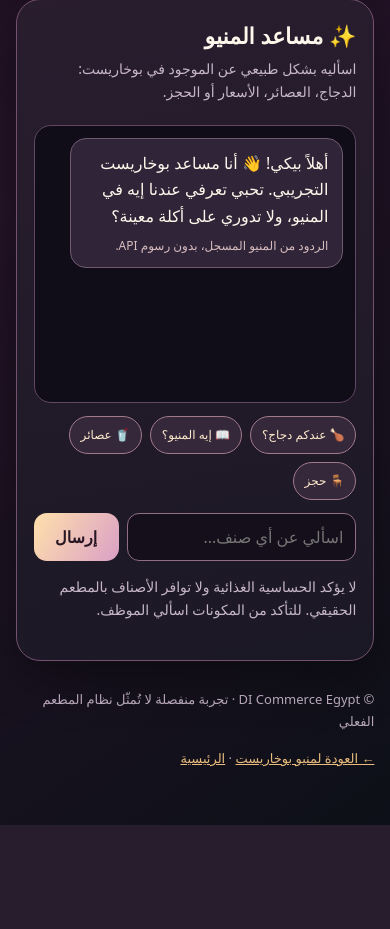
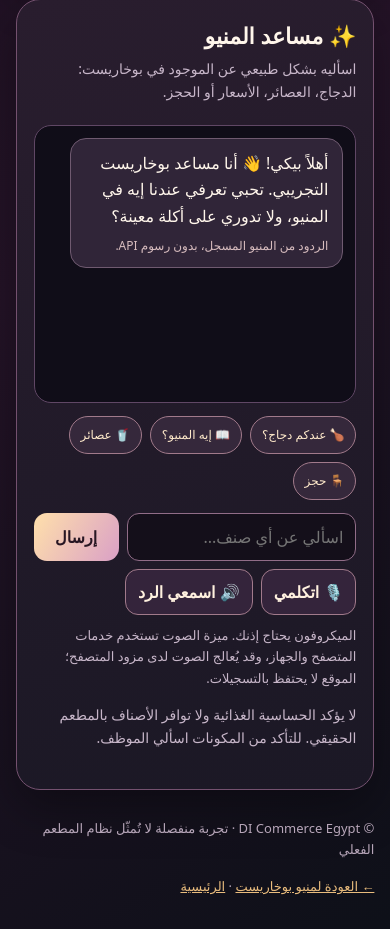
Before and after one commit to riva1505-stack/DI-commerce-Egypt, a FastAPI app: page /bokharest/reserve in a window 390 px wide. Shown: the part 1655-2584 px from the top of the page. Before the commit the page ends 2480 px from the top, so only its background shows below. Run offline with FastAPI, Linux system fonts and the light colour scheme; data that the repository does not hold is empty.

Commit message:
Add free browser microphone and spoken responses to Bokharest menu assistant

```diff
--- a/templates/bokharest_reservations.html
+++ b/templates/bokharest_reservations.html
@@ -16,7 +16,7 @@
 .tables{display:grid;grid-template-columns:repeat(4,minmax(0,1fr));gap:10px;margin:12px 0 20px}.table{border:1px solid #598573;border-radius:16px;min-height:87px;background:linear-gradient(135deg,#234135,#20332f);color:#edfff5;cursor:pointer;font:inherit;text-align:center;display:flex;flex-direction:column;align-items:center;justify-content:center;gap:2px}.table strong{font-size:20px}.table small{font-size:11px}.table[aria-pressed="true"]{outline:3px solid var(--gold);outline-offset:2px;background:#57503d}.table:disabled{cursor:not-allowed;opacity:.62;background:#35232f;border-color:#775665}.table.too-small{background:#302b37;border-color:#555161}.table:focus-visible,button:focus-visible{outline:3px solid var(--gold);outline-offset:2px}
 .row{display:grid;grid-template-columns:1fr auto;gap:12px;align-items:end}.primary{border:none;border-radius:13px;background:linear-gradient(120deg,#ffe0ab,#daa0c6);color:#281723;min-height:48px;padding:11px 18px;font:inherit;font-weight:900;cursor:pointer}.primary:disabled{filter:grayscale(1);cursor:not-allowed;opacity:.5}
 .status{min-height:32px;margin-top:14px;font-size:14px;color:#ffe2be;overflow-wrap:anywhere}.chat-window{background:#100d18;border:1px solid #604765;border-radius:17px;padding:12px;min-height:278px;max-height:410px;overflow-y:auto;display:flex;flex-direction:column;gap:10px}.bubble{max-width:92%;padding:11px 14px;border-radius:16px;border:1px solid #6f5a70;align-self:flex-start;background:#302538;white-space:pre-wrap}.bubble.user{align-self:flex-end;background:#64304e;border-color:#cc86b1}.bubble small{display:block;color:#d8bdbf;margin-top:7px;font-size:12px}
-.suggestions{display:flex;flex-wrap:wrap;gap:8px;margin:13px 0}.suggestions button{border:1px solid #a17a8b;border-radius:99px;padding:8px 11px;background:#35283b;color:#ffeacb;cursor:pointer;font:inherit;font-size:12px}.chat-form{display:flex;gap:8px}.chat-form .primary{min-width:85px}
+.suggestions{display:flex;flex-wrap:wrap;gap:8px;margin:13px 0}.suggestions button{border:1px solid #a17a8b;border-radius:99px;padding:8px 11px;background:#35283b;color:#ffeacb;cursor:pointer;font:inherit;font-size:12px}.chat-form{display:flex;gap:8px}.chat-form .primary{min-width:85px}.voice-btn{border:1px solid #a17a8b;border-radius:13px;min-height:46px;background:#34243b;color:#fff1df;padding:8px 12px;font:inherit;font-weight:700;cursor:pointer}.voice-btn:disabled{opacity:.55;cursor:not-allowed}.voice-btn[aria-pressed="true"]{border-color:var(--gold);background:#584360}.voice-hint{margin:10px 0 0;color:var(--muted);font-size:13px}
 .footer{display:flex;justify-content:space-between;flex-wrap:wrap;gap:16px;margin-top:28px;color:#b7a6b9;font-size:13px}
 @media(max-width:890px){.grid{grid-template-columns:1fr}.hero{padding-top:30px}}@media(max-width:540px){.form{grid-template-columns:1fr 1fr}.form .field:first-child{grid-column:1/-1}.tables{grid-template-columns:repeat(3,minmax(0,1fr))}.row{grid-template-columns:1fr}.chat-form{flex-wrap:wrap}.chat-form .chat-input{flex:1 1 160px}}
 </style>
@@ -43,7 +43,8 @@
 <h2 id="assistant-heading">✨ مساعد المنيو</h2><p class="small">اسأليه بشكل طبيعي عن الموجود في بوخاريست: الدجاج، العصائر، الأسعار أو الحجز.</p>
 <div class="chat-window" id="chatMessages" role="log" aria-live="polite"><div class="bubble">أهلاً بيكي! 👋 أنا مساعد بوخاريست التجريبي. تحبي تعرفي عندنا إيه في المنيو، ولا تدوري على أكلة معينة؟<small>الردود من المنيو المسجل، بدون رسوم API.</small></div></div>
 <div class="suggestions" id="suggestions"><button type="button" data-prompt="عندكم دجاج؟">🍗 عندكم دجاج؟</button><button type="button" data-prompt="إيه المنيو النهاردة؟">📖 إيه المنيو؟</button><button type="button" data-prompt="عندكم عصائر؟">🥤 عصائر</button><button type="button" data-prompt="عايزة أحجز ترابيزة">🪑 حجز</button></div>
-<form id="chatForm" class="chat-form"><input id="chatInput" class="chat-input" maxlength="300" autocomplete="off" placeholder="اسألي عن أي صنف..." required aria-label="رسالة المساعد"><button class="primary" id="sendChat" type="submit">إرسال</button></form>
+<form id="chatForm" class="chat-form"><input id="chatInput" class="chat-input" maxlength="300" autocomplete="off" placeholder="اسألي عن أي صنف..." required aria-label="رسالة المساعد"><button class="primary" id="sendChat" type="submit">إرسال</button><button class="voice-btn" id="micChat" type="button" aria-label="اسألي المساعد بصوتك" aria-pressed="false">🎙️ اتكلمي</button><button class="voice-btn" id="listenChat" type="button" aria-label="اسمعي آخر رد من المساعد" disabled>🔊 اسمعي الرد</button></form>
+<p id="voiceStatus" class="voice-hint" role="status" aria-live="polite">الميكروفون يحتاج إذنك. ميزة الصوت تستخدم خدمات المتصفح والجهاز، وقد يُعالج الصوت لدى مزود المتصفح؛ الموقع لا يحتفظ بالتسجيلات.</p>
 <p class="small" style="margin-top:14px">لا يؤكد الحساسية الغذائية ولا توافر الأصناف بالمطعم الحقيقي. للتأكد من المكونات اسألي الموظف.</p>
 </section>
 </div>
@@ -106,6 +107,46 @@ if(extra){const s=document.createElement("small");s.textContent=extra;el.append(
 $("chatMessages").append(el);$("chatMessages").scrollTop=$("chatMessages").scrollHeight;
 }
 let busy=false;
+const micChat=$("micChat"),listenChat=$("listenChat"),voiceStatus=$("voiceStatus");
+const SpeechRecognitionCtor=window.SpeechRecognition||window.webkitSpeechRecognition;
+const canSpeak=("speechSynthesis" in window)&&("SpeechSynthesisUtterance" in window);
+let lastAnswer="",speakAfterMicrophone=false;
+function say(text){
+if(!canSpeak){voiceStatus.textContent="المتصفح ده لا يدعم قراءة الرد بصوت مسموع.";return;}
+try{
+window.speechSynthesis.cancel();
+const utterance=new SpeechSynthesisUtterance(String(text).slice(0,1500));
+utterance.lang="ar-EG";utterance.rate=.94;
+const voice=window.speechSynthesis.getVoices().find(v=>v.lang.toLowerCase().startsWith("ar"));
+if(voice)utterance.voice=voice;
+utterance.onerror=()=>{voiceStatus.textContent="الصوت ما اشتغلش على الجهاز. جربي الضغط على «اسمعي الرد» مرة تانية أو افتحي Safari."};
+window.speechSynthesis.speak(utterance);
+}catch(e){voiceStatus.textContent="تعذر تشغيل الصوت. جربي من متصفح Safari مباشرة.";}
+}
+listenChat.disabled=!canSpeak;
+if(canSpeak)listenChat.addEventListener("click",()=>{if(lastAnswer)say(lastAnswer);});
+if(!SpeechRecognitionCtor){
+micChat.disabled=true;micChat.title="المتصفح الحالي لا يدعم تحويل الكلام إلى نص";
+voiceStatus.textContent="تقدري تسمعي الرد بالضغط على 🔊 بعد إرسال رسالة، لكن الميكروفون غير مدعوم في المتصفح ده. جرّبي Safari أو اكتبي سؤالك.";
+}else{
+const rec=new SpeechRecognitionCtor();
+rec.lang="ar-EG";rec.interimResults=false;rec.maxAlternatives=1;
+rec.onstart=()=>{micChat.setAttribute("aria-pressed","true");micChat.textContent="🎙️ بسمعك...";voiceStatus.textContent="اتكلمي دلوقتي. المتصفح ممكن يطلب إذن الميكروفون.";};
+rec.onresult=event=>{
+const spoken=event.results&&event.results[0]&&event.results[0][0]&&event.results[0][0].transcript;
+if(spoken){$("chatInput").value=spoken;speakAfterMicrophone=true;ask(spoken);}
+else voiceStatus.textContent="مسمعتش السؤال بوضوح، جرّبي مرة تانية.";
+};
+rec.onerror=event=>{
+speakAfterMicrophone=false;
+voiceStatus.textContent=event.error==="not-allowed"?"الميكروفون مرفوض. اسمحي باستخدامه من إعدادات المتصفح.":"تعذر سماع الصوت. جربي مرة تانية أو اكتبي السؤال.";
+};
+rec.onend=()=>{micChat.setAttribute("aria-pressed","false");micChat.textContent="🎙️ اتكلمي";};
+micChat.addEventListener("click",()=>{
+if(busy){voiceStatus.textContent="استني رد المساعد الأول.";return;}
+try{rec.start();}catch(e){voiceStatus.textContent="الميكروفون مش متاح دلوقتي. جربي فتح الصفحة في Safari.";}}
+);
+}
 async function ask(raw){
 const message=String(raw||"").trim();if(!message||busy)return;
 bubble(message,true);$("chatInput").value="";busy=true;$("sendChat").disabled=true;
@@ -115,8 +156,10 @@ try{
 const r=await fetch("/api/bokharest/demo-chat",{method:"POST",headers:{"Content-Type":"application/json"},body:JSON.stringify({message,history})});
 const data=await r.json();if(!r.ok)throw Error(data.detail||"حدث خطأ");
 pending.remove();bubble(data.text,false,"إجابات مبنية على بيانات تجريبية · من غير AI مدفوع");
+lastAnswer=data.text;listenChat.disabled=!canSpeak;
+if(speakAfterMicrophone){speakAfterMicrophone=false;say(lastAnswer);}
 history.push(message);history=history.slice(-6);
-}catch(e){pending.remove();bubble("معلش، حصلت مشكلة في تجربة المساعد: "+e.message);}
+}catch(e){speakAfterMicrophone=false;pending.remove();bubble("معلش، حصلت مشكلة في تجربة المساعد: "+e.message);}
 finally{busy=false;$("sendChat").disabled=false;$("chatInput").focus();}
 }
 $("chatForm").addEventListener("submit",e=>{e.preventDefault();ask($("chatInput").value)});
```
